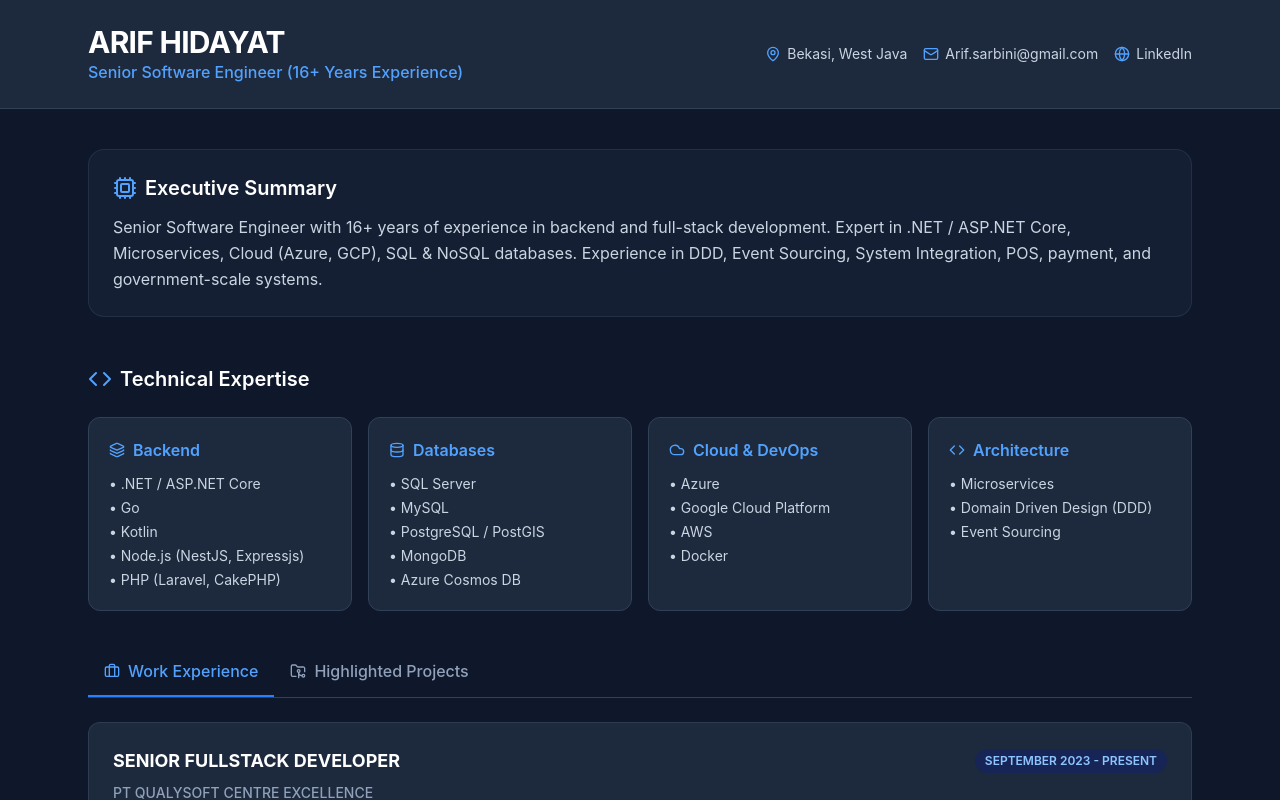
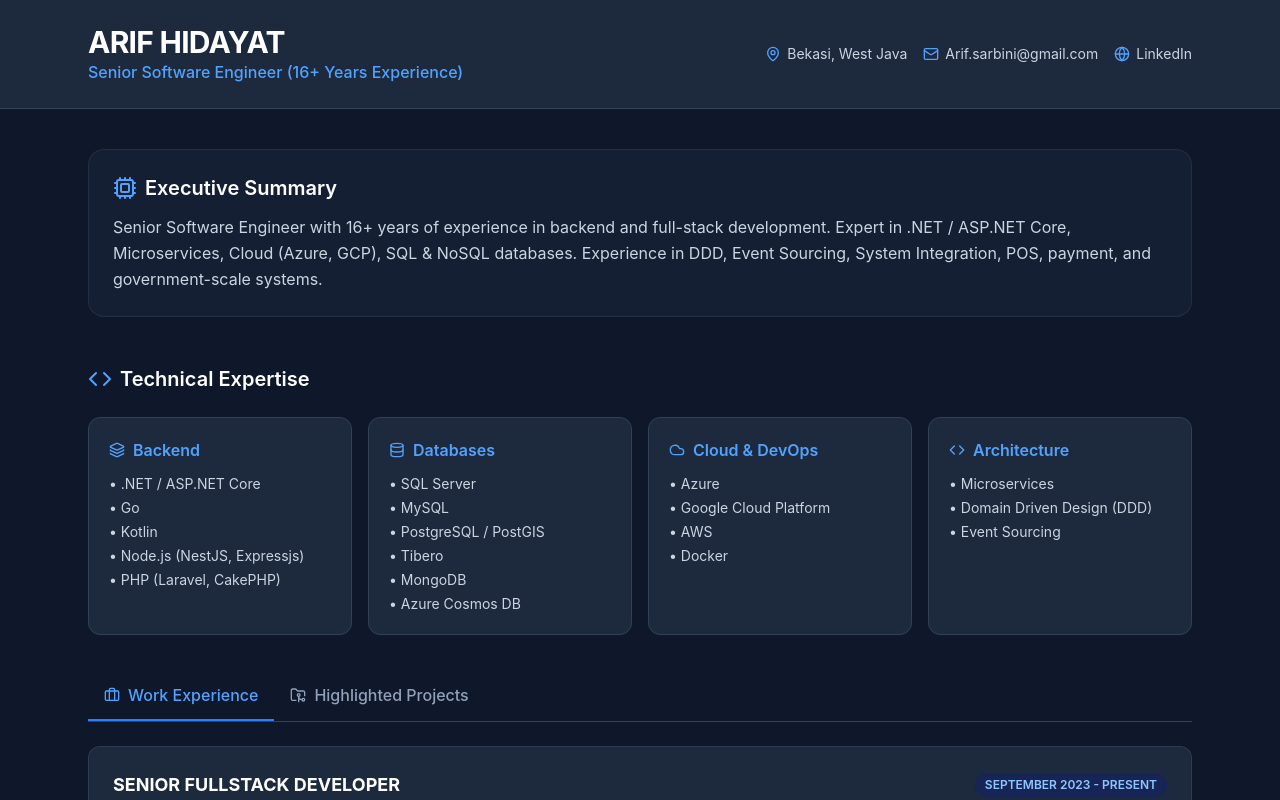
Before and after one commit to abushaista/abushaista.github.io, a React (Vite) app: page / in a window 1280 px wide. Shown: the top 800 px of the page. Built offline with nearby package versions, Linux system fonts and the light colour scheme.

Commit message:
fix: add tibero

```diff
--- a/src/data/portfolio.ts
+++ b/src/data/portfolio.ts
@@ -24,7 +24,7 @@ export const profile = {
 
 export const skills = {
   backend: ['.NET / ASP.NET Core', 'Go', 'Kotlin', 'Node.js (NestJS, Expressjs)', 'PHP (Laravel, CakePHP)'],
-  databases: ['SQL Server', 'MySQL', 'PostgreSQL / PostGIS', 'MongoDB', 'Azure Cosmos DB'],
+  databases: ['SQL Server', 'MySQL', 'PostgreSQL / PostGIS', 'Tibero', 'MongoDB', 'Azure Cosmos DB'],
   cloud: ['Azure', 'Google Cloud Platform', 'AWS', 'Docker'],
   architecture: ['Microservices', 'Domain Driven Design (DDD)', 'Event Sourcing'],
 };
@@ -103,7 +103,7 @@ export const projects: Project[] = [
     title: 'CORETAX SYSTEM',
     client: 'DIRECTORATE GENERAL OF TAX, INDONESIA',
     description: 'National-scaled tax system supporting taxpayer registration and administration.',
-    tech: ['.NET', 'Microservices', 'DDD', 'Event Sourcing', 'RabbitMQ', 'Elasticsearch', 'Redis', 'Docker', 'Angular'],
+    tech: ['.NET', 'Microservices', 'DDD', 'Event Sourcing', 'RabbitMQ', 'Elasticsearch', 'Redis', 'Tibero', 'Docker', 'Angular'],
   },
   {
     title: 'SMARTKIOSK-API',
```
